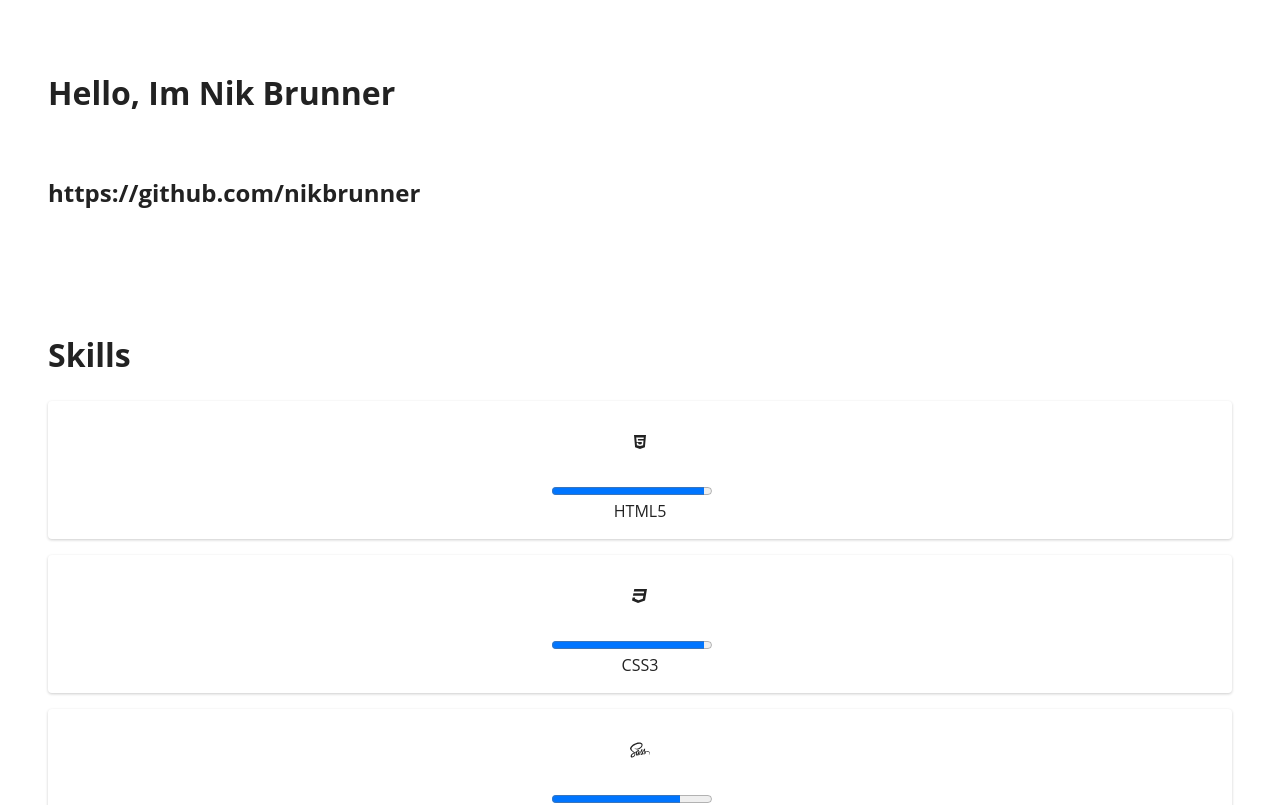
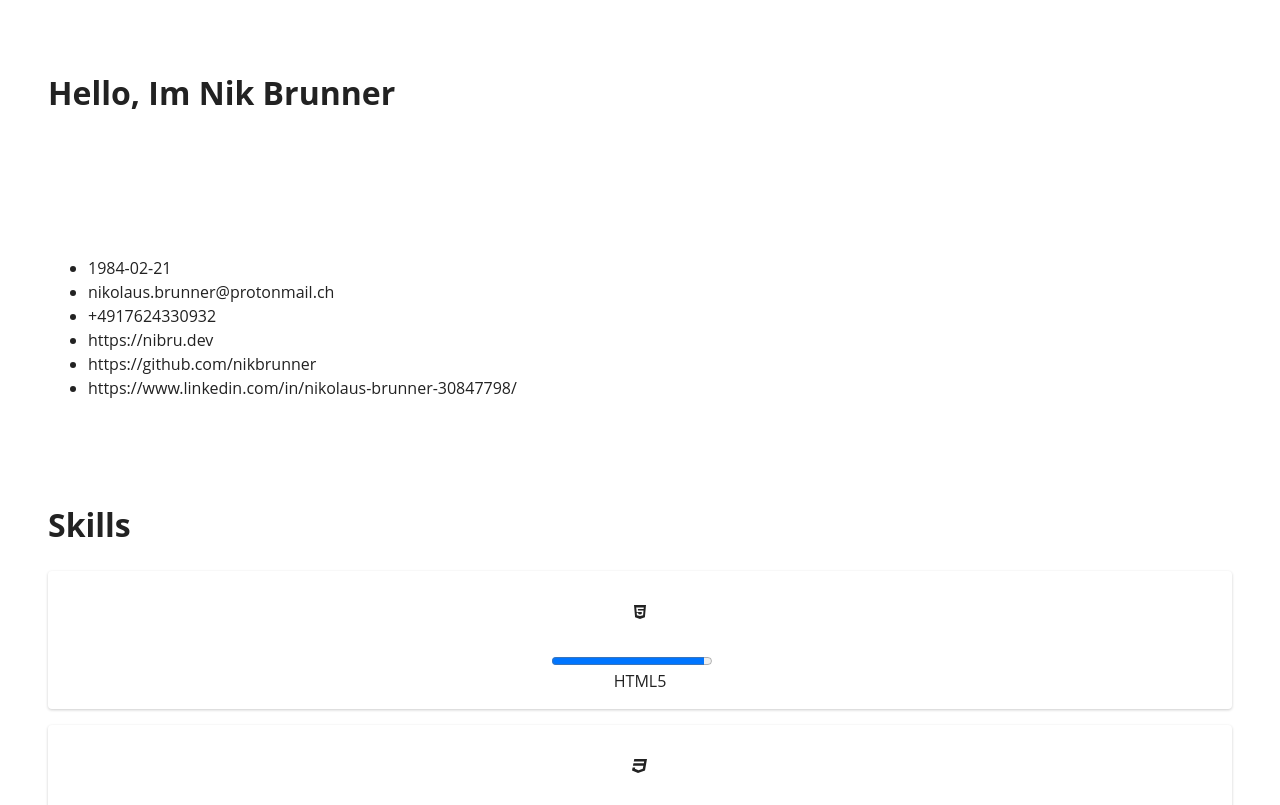
Before and after one commit to nikbrunner/nibru.dev, a Next.js app: page / in a window 1280 px wide. Shown: the top 805 px of the page. Built offline with nearby package versions, Linux system fonts and the light colour scheme.

Commit message:
Added more personal data

```diff
--- a/pages/index.tsx
+++ b/pages/index.tsx
@@ -30,7 +30,14 @@ const Home = () => (
             Hello, Im {personalData.firstname} {personalData.lastname}
           </h1>
 
-          <h2>{personalData.github}</h2>
+          <ul>
+            <li>{personalData.birthday}</li>
+            <li>{personalData.email}</li>
+            <li>{personalData.phone}</li>
+            <li>{personalData.website}</li>
+            <li>{personalData.github}</li>
+            <li>{personalData.linkedin}</li>
+          </ul>
         </Row>
       </Section>
 
```
